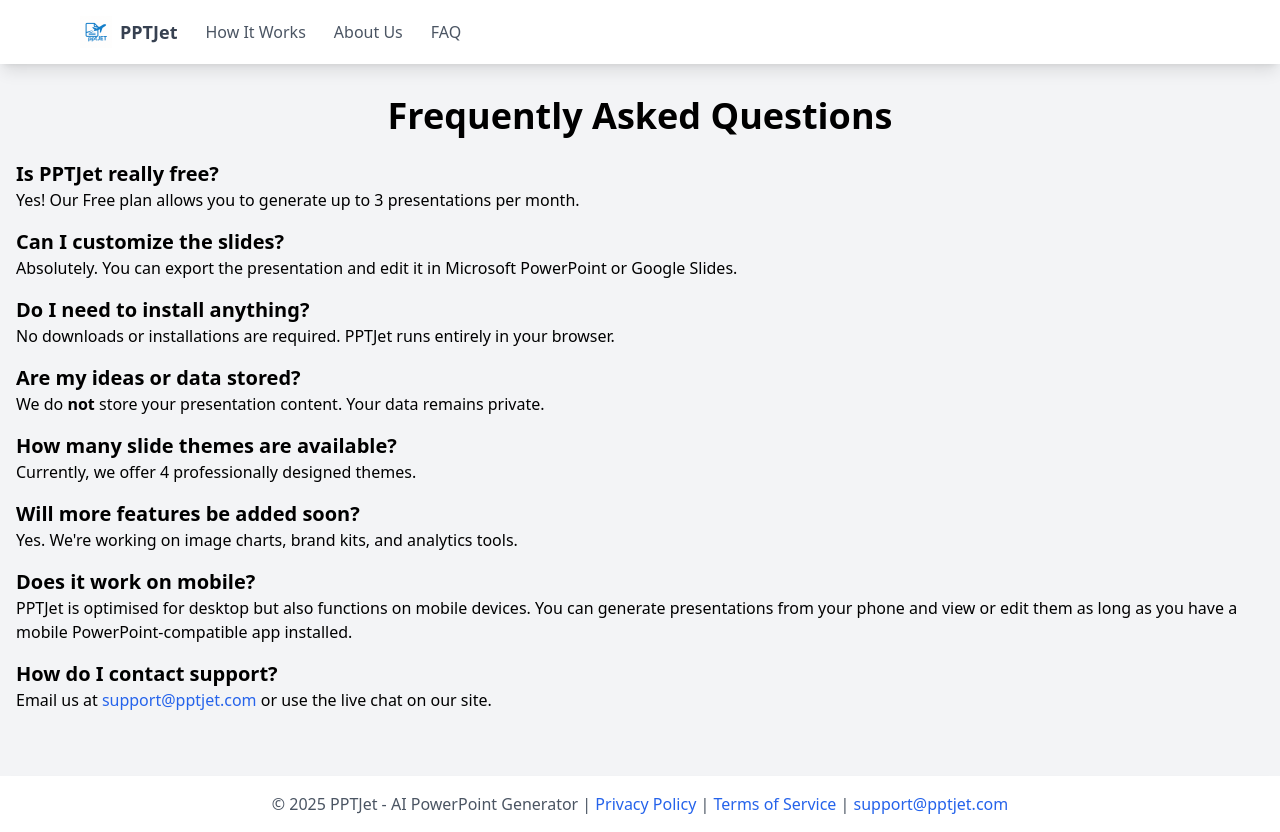
After one commit to techanyday/pptjetz, a Flask app: page /faq in a window 1280 px wide. The commit adds this page. Run offline with Flask 3, Linux system fonts and the light colour scheme; some libraries are stand-ins or nearby versions.

Commit message:
Content: add FAQ page and nav link

```diff
--- a/app/routes.py
+++ b/app/routes.py
@@ -81,6 +81,11 @@
 def about():
     """Render the About Us page."""
     return render_template('about_us.html', user=current_user)
+
+@bp.route("/faq")
+def faq():
+    """Render the Frequently Asked Questions page."""
+    return render_template('faq.html', user=current_user)
 
 @bp.route("/login")
 def login():
--- a/app/templates/base.html
+++ b/app/templates/base.html
@@ -40,6 +40,7 @@
                     </div>
                     <a href="{{ url_for('main.how_it_works') }}" class="flex items-center py-4 text-gray-600 hover:text-blue-600">How&nbsp;It&nbsp;Works</a>
                     <a href="{{ url_for('main.about') }}" class="flex items-center py-4 text-gray-600 hover:text-blue-600">About&nbsp;Us</a>
+                    <a href="{{ url_for('main.faq') }}" class="flex items-center py-4 text-gray-600 hover:text-blue-600">FAQ</a>
                     {% if current_user.is_authenticated %}
                     <a href="{{ url_for('main.dashboard') }}" class="flex items-center py-4 text-gray-600 hover:text-blue-600">Dashboard</a>
                     {% if current_user.is_authenticated and current_user.is_admin %}
--- /dev/null
+++ b/app/templates/faq.html
@@ -0,0 +1,37 @@
+{% extends "base.html" %}
+
+{% block title %}FAQ | PPTJet{% endblock %}
+
+{% block content %}
+<div class="prose lg:prose-lg mx-auto">
+    <h1 class="text-4xl font-bold mb-6 text-center">Frequently Asked Questions</h1>
+
+    <h2 class="mt-4 font-semibold text-xl">Is PPTJet really free?</h2>
+    <p>Yes! Our Free plan allows you to generate up to 3 presentations per month.</p>
+
+    <h2 class="mt-4 font-semibold text-xl">Can I customize the slides?</h2>
+    <p>Absolutely. You can export the presentation and edit it in Microsoft PowerPoint or Google Slides.</p>
+
+    <h2 class="mt-4 font-semibold text-xl">Do I need to install anything?</h2>
+    <p>No downloads or installations are required. PPTJet runs entirely in your browser.</p>
+
+    <h2 class="mt-4 font-semibold text-xl">Are my ideas or data stored?</h2>
+    <p>We do <strong>not</strong> store your presentation content. Your data remains private.</p>
+
+    <h2 class="mt-4 font-semibold text-xl">How many slide themes are available?</h2>
+    <p>Currently, we offer 4 professionally designed themes.</p>
+
+    <h2 class="mt-4 font-semibold text-xl">Will more features be added soon?</h2>
+    <p>Yes. We're working on image charts, brand kits, and analytics tools.</p>
+
+    <h2 class="mt-4 font-semibold text-xl">Does it work on mobile?</h2>
+    <p>
+        PPTJet is optimised for desktop but also functions on mobile devices. You can generate
+        presentations from your phone and view or edit them as long as you have a mobile
+        PowerPoint-compatible app installed.
+    </p>
+
+    <h2 class="mt-4 font-semibold text-xl">How do I contact support?</h2>
+    <p>Email us at <a href="mailto:support@pptjet.com" class="text-blue-600 hover:underline">support@pptjet.com</a> or use the live chat on our site.</p>
+</div>
+{% endblock %}
```
